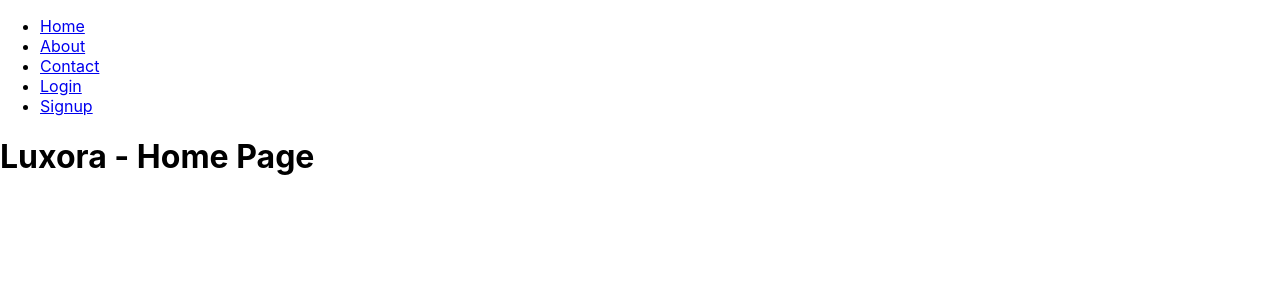
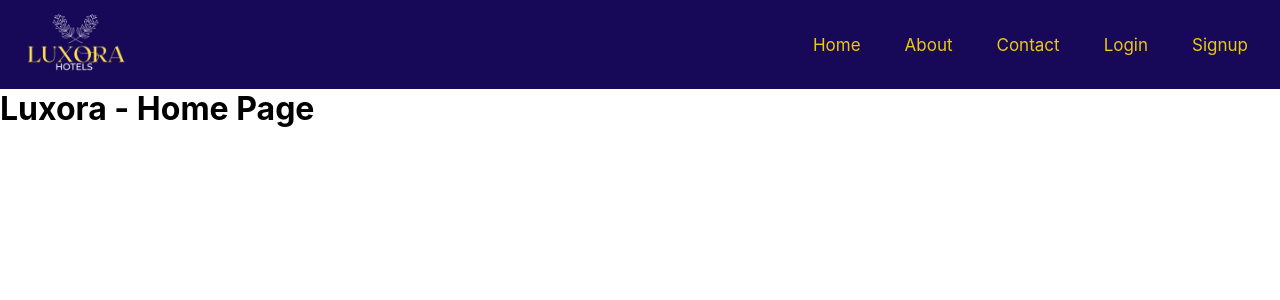
Before and after one commit to NehaWaseem/-Luxora-, a React (Create React App) app in the folder hotelms/: page / in a window 1280 px wide. Shown: the top 300 px of the page. Built offline with nearby package versions, Linux system fonts and the light colour scheme.

Commit message:
Logo & Navbar Commit
Logo & Navbar Commit

```diff
--- /dev/null
+++ b/hotelms/src/component/Navbar.css
@@ -0,0 +1,53 @@
+/* Basic Reset */
+* {
+    margin: 0;
+    padding: 0;
+    box-sizing: border-box;
+  }
+
+  /* Navbar designing */
+
+  .logo a {
+    text-decoration: none;   /* Remove underline from link */
+  }
+
+  .logo-img {
+    height: 65px;            /* Adjust the height of the logo image */
+    width: auto;             /* Maintain aspect ratio */
+  }
+
+
+  .nav-links {
+    list-style-type: none;   /* Remove list bullets */
+    display: flex;           /* Display links horizontally */
+    font-size: 17px;
+  }
+
+  .nav-links li {
+    margin-left: 20px;       /* Space between links */
+  }
+
+  .nav-link {
+    color: rgb(234, 201, 16);            /* Link text color */
+    text-decoration: none;   /* Remove underline from links */
+    padding: 8px 12px;       /* Add padding inside links */
+  }
+
+  .nav-link:hover {
+    color:blue;
+    background-color: #efeccd; /* Change background color on hover */
+    border-radius: 4px;         /* Rounded corners on hover */
+  }
+
+
+ .main-navbar{
+    background-color: #170957;
+    padding: 10px 20px;  /* Padding around the navbar */
+ }
+
+ .navbar-holder
+ {
+    display:flex;
+    justify-content: space-between;
+    align-items: center;
+ }
--- a/hotelms/src/component/Navbar.js
+++ b/hotelms/src/component/Navbar.js
@@ -1,28 +1,35 @@
-// src/components/Navbar.js
 import React from 'react';
 import { Link } from 'react-router-dom';
+import './Navbar.css';
+import logoImage from './luxora.png'
 
 const Navbar = () => {
   return (
-    <nav>
-      <ul>
+    <nav className="main-navbar">
+      <div className="navbar-holder">
+      <div className="logo">
+          <Link to="/">
+            <img src={logoImage} alt="" className="logo-img" />
+          </Link>
+        </div>
+        <ul className="nav-links">
           <li>
-          <Link to="/">Home</Link>
+            <Link to="/" className="nav-link">Home</Link>
           </li>
           <li>
-          <Link to="/about">About</Link>
+            <Link to="/about" className="nav-link">About</Link>
           </li>
           <li>
-          <Link to="/contact">Contact</Link>
-        </li>
-
-        <li>
-          <Link to="/login">Login</Link>
+            <Link to="/contact" className="nav-link">Contact</Link>
           </li>
           <li>
-          <Link to="/signup">Signup</Link>
+            <Link to="/login" className="nav-link">Login</Link>
+          </li>
+          <li>
+            <Link to="/signup" className="nav-link">Signup</Link>
           </li>
         </ul>
+      </div>
     </nav>
   );
 };
```
Also changed, not shown: hotelms/src/component/luxora.png (added). Lines whose indentation alone changed are shown as unchanged.
